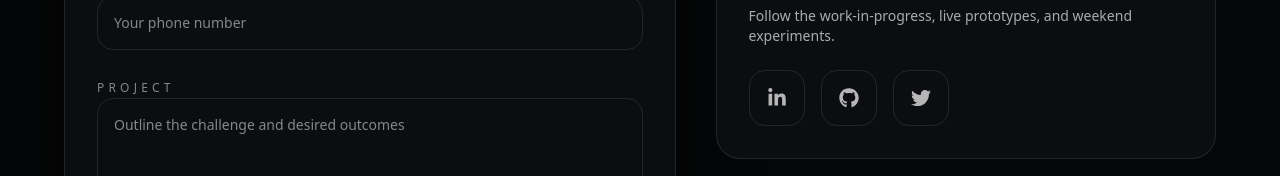
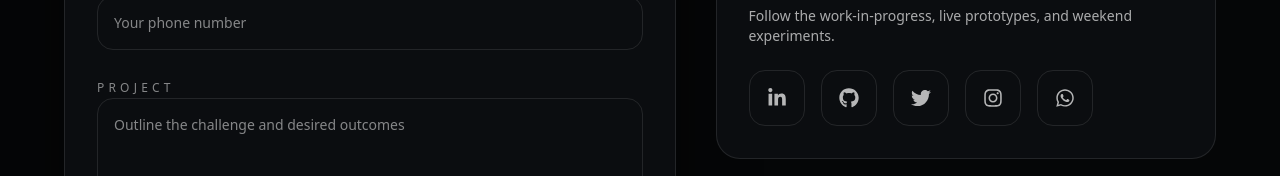
Before and after one commit to Ramshiya-ck/portfolio, a React (Vite) app: page / in a window 1280 px wide. Shown: the part 4033-4209 px from the top of the page. Built offline with nearby package versions, Linux system fonts and the light colour scheme.

Commit message:
updated..

```diff
--- a/src/components/Contact.jsx
+++ b/src/components/Contact.jsx
@@ -1,6 +1,6 @@
 import React, { useState } from "react";
 import { FiMail, FiMapPin, FiPhone, FiSend } from "react-icons/fi";
-import { FaLinkedinIn, FaGithub, FaTwitter } from "react-icons/fa";
+import { FaLinkedinIn, FaGithub, FaTwitter, FaInstagram, FaWhatsapp } from "react-icons/fa";
 
 export const Contact = () => {
   const [formData, setFormData] = useState({
@@ -16,6 +16,8 @@ export const Contact = () => {
     { icon: <FaLinkedinIn />, label: "LinkedIn", link: "https://linkedin.com" },
     { icon: <FaGithub />, label: "GitHub", link: "https://github.com" },
     { icon: <FaTwitter />, label: "Twitter", link: "https://twitter.com" },
+    { icon: <FaInstagram />, label: "Instagram", link: "https://www.instagram.com/ramshy__abdul/?next=%2F" },
+    { icon: <FaWhatsapp />, label: "WhatsApp", action: () => window.open('https://wa.me/9187143163601', '_blank'), type: "button" },
   ];
 
   const handleChange = (e) => {
@@ -188,8 +190,17 @@ export const Contact = () => {
               <p className="mt-3 text-sm text-white/65">
                 Follow the work-in-progress, live prototypes, and weekend experiments.
               </p>
-              <div className="mt-6 flex gap-4">
-                {socials.map((item) => (
+              <div className="mt-6 flex gap-4 flex-wrap">
+                {socials.map((item, index) => (
+                  item.type === "button" ? (
+                    <button
+                      key={item.label}
+                      onClick={item.action}
+                      className="flex h-14 w-14 items-center justify-center rounded-2xl border border-white/10 text-xl text-white/70 transition hover:border-white/40 hover:text-white"
+                    >
+                      {item.icon}
+                    </button>
+                  ) : (
                     <a
                       key={item.label}
                       href={item.link}
@@ -199,6 +210,7 @@ export const Contact = () => {
                     >
                       {item.icon}
                     </a>
+                  )
                 ))}
               </div>
             </div>
--- a/src/components/Home.jsx
+++ b/src/components/Home.jsx
@@ -135,8 +135,8 @@ export const Home = () => {
                 </div>
             </div>
 
-            {/* Image section */}
-            <div className='flex-1 flex justify-center items-center mt-10 md:mt-0'>
+            {/* Image section - hidden on mobile */}
+            <div className='hidden md:flex flex-1 justify-center items-center mt-10 md:mt-0'>
                 <div className='relative group'>
                     {/* Subtle glow effect */}
                     <div className='absolute inset-0 rounded-full blur-xl scale-110 group-hover:scale-125 transition-transform duration-700'></div>
```
Lines whose indentation alone changed are shown as unchanged.
